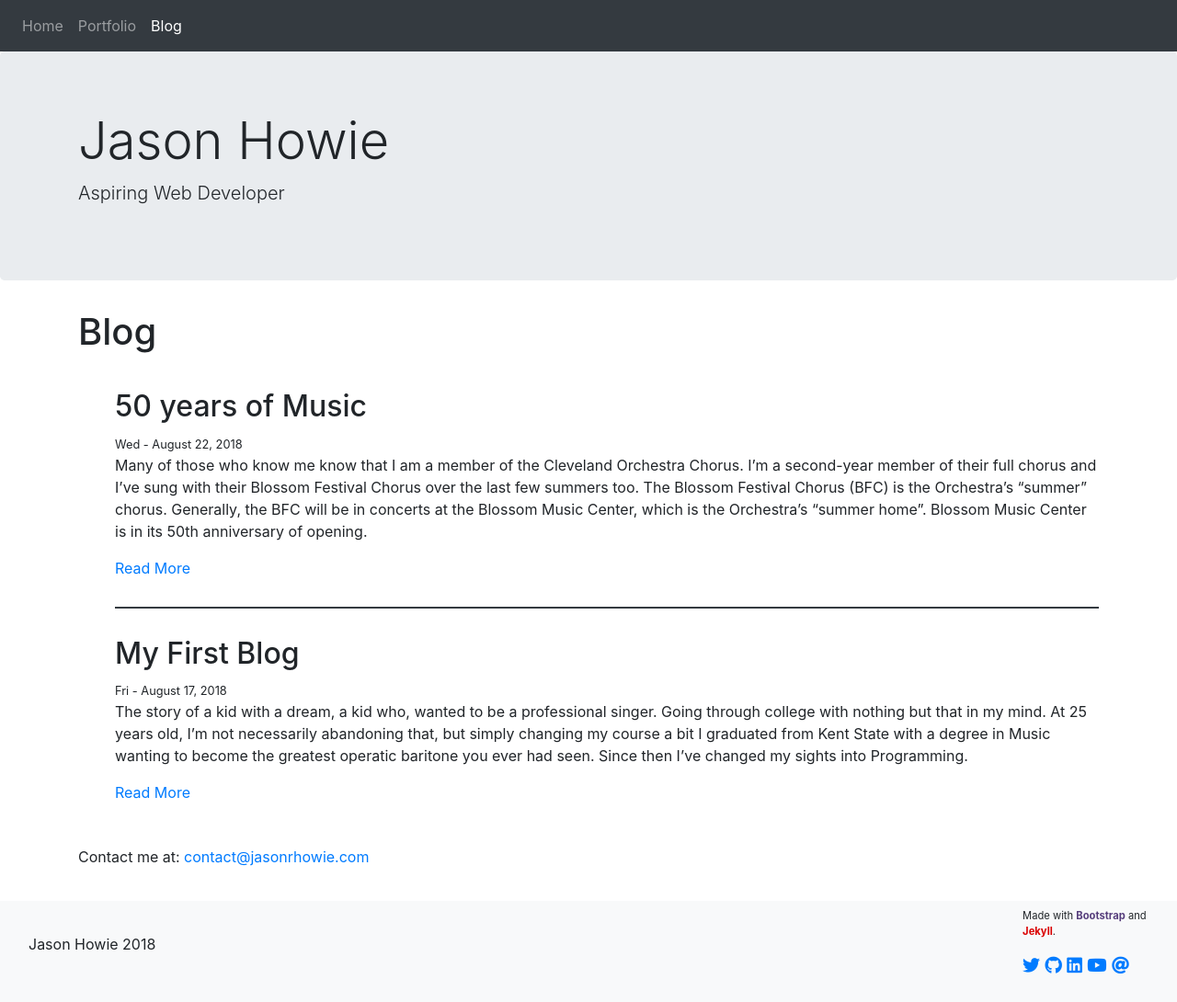
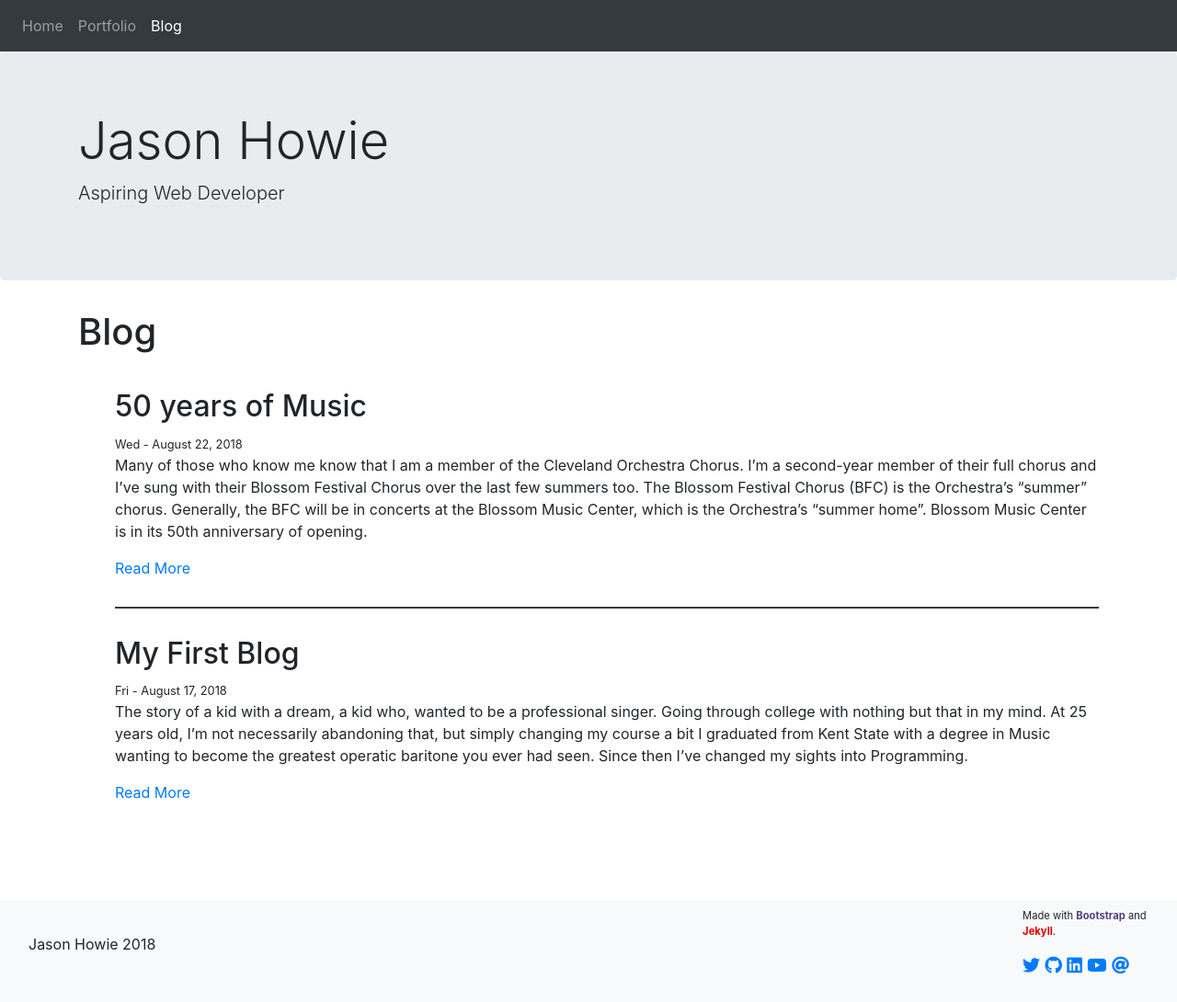
Before and after one commit to bt93/old_website, a Jekyll site: the page built from pages/blog.html, in a window 1280 px wide and 1090 px high. Shown: the whole window at 92% size. Built offline with Jekyll 4.4.1, drawn with Linux system fonts in a browser that asks for light colours; nearby versions of some CDN libraries.

Commit message:
move things around

```diff
--- a/_includes/navigation.html
+++ b/_includes/navigation.html
@@ -6,7 +6,7 @@
 	<ul class="navbar-nav">
 		{% for item in site.data.navigation %}
 	  	<li class="nav-item">
-   			 <a href="{{ site.baseurl }}{{ item.link }}" class="nav-link{% if page.url == item.link %} active {% endif %}">{{ item.name }}</a>
+   			 <a href="{{ site.baseurl }}{{ item.link }}" class="nav-link {% if page.url == item.link %}active{% endif %}">{{ item.name }}</a>
   		{% endfor %}
 	  </li>
 	</ul>
--- a/_layouts/default.html
+++ b/_layouts/default.html
@@ -8,7 +8,7 @@
 		<meta name="author" content="Jason Howie">
 		<meta name="viewport" content="width=device-width, initial-scale=1.0">
 		<link rel="icon" href="{{ site.baseurl }}{% link img/favicon.ico %}">
-		<title>{{ page.title }} {% if page.layout == 'post' %}| Blog {% endif %}| Jason Howie</title>
+		<title>{{ page.title }} {% if page.layout == 'post' %}| Blog {% endif %} | Jason Howie</title>
 		<!-- Font Awesome CDN -->
 		<link rel="stylesheet" href="https://use.fontawesome.com/releases/v5.2.0/css/all.css" integrity="sha384-hWVjflwFxL6sNzntih27bfxkr27PmbbK/iSvJ+a4+0owXq79v+lsFkW54bOGbiDQ" crossorigin="anonymous">
 		<!-- bootstrap CDN -->
@@ -27,9 +27,6 @@
 			<!-- Main Content -->
 			{{ content }}
 			<!-- /Main Content -->
-			<div class="container">
-				<p>Contact me at: <a href="mailto:contact@jasonrhowie.com">contact@jasonrhowie.com</a></p>
-			</div>
 		</div>
 
 		<nav class="footer navbar navbar-fixed-bottom navbar-expand-sm navbar-light bg-light">
--- a/_layouts/post.html
+++ b/_layouts/post.html
@@ -9,5 +9,6 @@
 <div class="container">
 	<p>Follow me on: <a href="https://twitter.com/howhow1" target="_blank">Twitter</a><br>
 	Check out my: <a href="https://github.com/bt93" target="_blank">GitHub</a><br>
-	Check out my: <a href="https://www.linkedin.com/in/jason-howie-837ba36b/" target="_blank">LinkedIn</a></p>
+	Check out my: <a href="https://www.linkedin.com/in/jason-howie-837ba36b/" target="_blank">LinkedIn</a><br>
+	Contact me at: <a href="mailto:contact@jasonrhowie.com">contact@jasonrhowie.com</a></p>
 </div>
--- a/pages/blog.html
+++ b/pages/blog.html
@@ -10,7 +10,7 @@
 	    <li class="{% if forloop.last == true %}last-blog{% endif %} blog-list">
 	      <h2>{{ post.title }}</h2>
 	      <small>{{ post.date | date: "%a - %B %-d, %Y" }}</small>
-	      {{ post.excerpt }}
+	      {{ post.excerpt}}
 	      <a href="{{ post.url }}">Read More</a>
 	    </li>
 	  {% endfor %}
```
